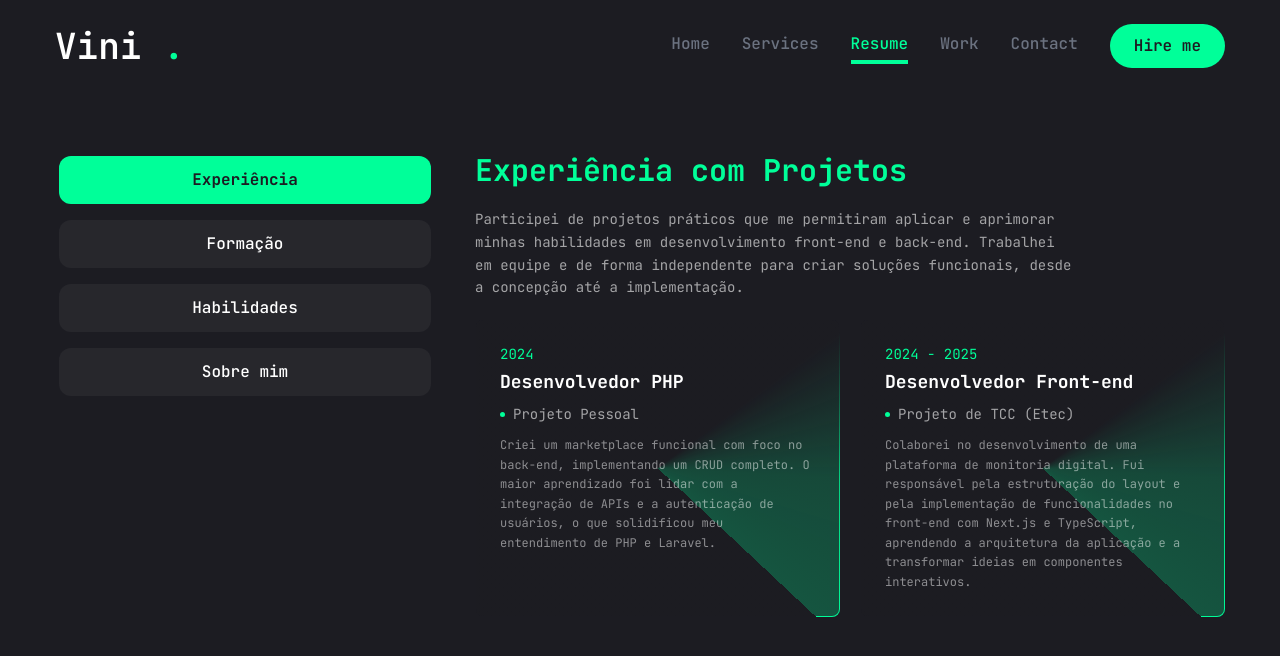
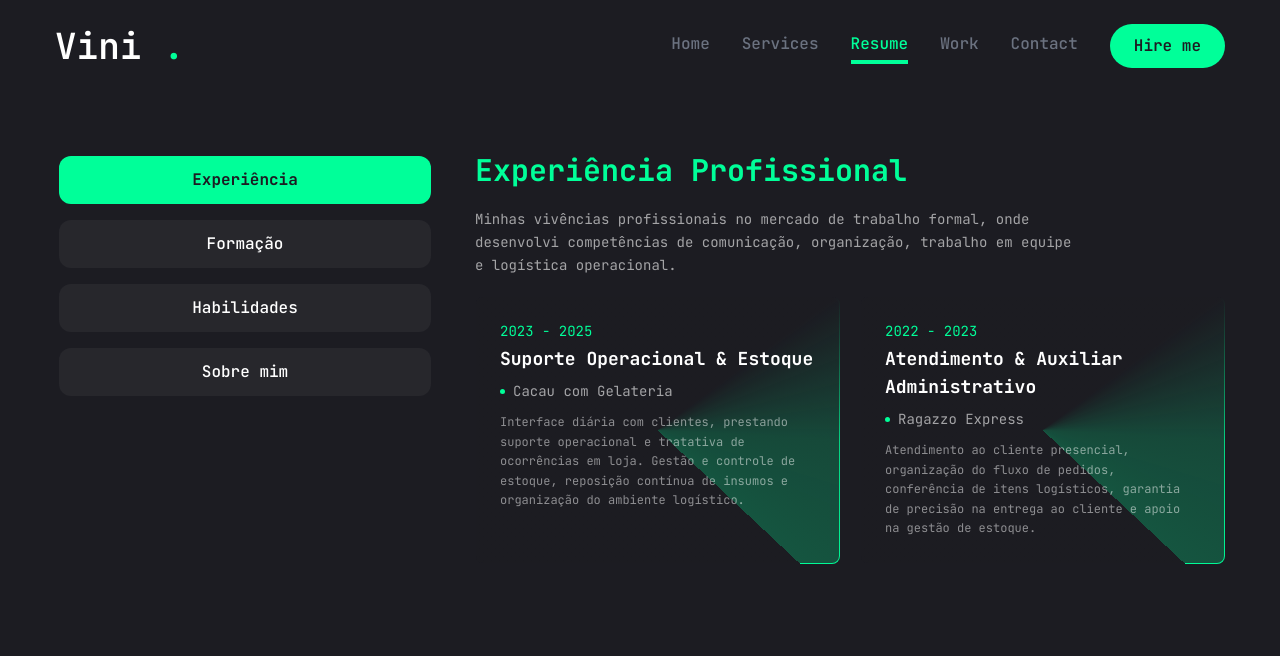
Before and after one commit to Penedov/portfolio_vini, a Next.js app: page /resume in a window 1280 px wide. Shown: the top 656 px of the page. Built offline with nearby package versions, Linux system fonts and the light colour scheme.

Commit message:
feat: update resume with real CV information

```diff
--- a/app/resume/page.jsx
+++ b/app/resume/page.jsx
@@ -22,19 +22,19 @@ import { Tabs, TabsContent, TabsList, TabsTrigger } from "@/components/ui/tabs";
 const about = {
   title: "Sobre mim",
   description:
-    "Desenvolvedor com forte interesse em back-end e ambição de me tornar um profissional full-stack. Embora tenha mais experiência com PHP, minha paixão está em aprender e construir projetos com tecnologias como Java e TypeScript. Estou em busca da minha primeira oportunidade para colaborar em projetos desafiadores e continuar crescendo na área.",
+    "Estudante de Análise e Desenvolvimento de Sistemas com sólida formação técnica pela ETEC e cursando nível superior na FATEC. Sou uma pessoa comunicativa, organizada, proativa e com grande facilidade em aprender novas tarefas. Busco aplicar meus conhecimentos teóricos e práticos em tecnologia para contribuir com o sucesso de equipes de desenvolvimento.",
   Info: [
     {
       fieldname: "Nome",
-      fieldvalue: "Vinicius",
+      fieldvalue: "Vinicius Santos Penedo",
     },
     {
       fieldname: "Telefone",
-      fieldvalue: "(11) 95895-3041",
+      fieldvalue: "(11) 98513-6752",
     },
     {
       fieldname: "Experiência",
-      fieldvalue: "1 ano",
+      fieldvalue: "3 anos",
     },
     {
       fieldname: "Instagram",
@@ -46,7 +46,7 @@ const about = {
     },
     {
       fieldname: "E-mail",
-      fieldvalue: "Viniciuspenedo2003@gmail.com",
+      fieldvalue: "viniciuspenedo2003@gmail.com",
     },
     {
       fieldname: "Freelance",
@@ -54,27 +54,27 @@ const about = {
     },
     {
       fieldname: "Idiomas",
-      fieldvalue: "Português, Inglês",
+      fieldvalue: "Português (Nativo), Inglês (Básico)",
     },
   ],
 };
 
 const experience = {
   icon: "/assets/resume/badge.svg",
-  title: "Experiência com Projetos",
-  description:"Participei de projetos práticos que me permitiram aplicar e aprimorar minhas habilidades em desenvolvimento front-end e back-end. Trabalhei em equipe e de forma independente para criar soluções funcionais, desde a concepção até a implementação.",
+  title: "Experiência Profissional",
+  description: "Minhas vivências profissionais no mercado de trabalho formal, onde desenvolvi competências de comunicação, organização, trabalho em equipe e logística operacional.",
   items: [
     {
-      company: "Projeto Pessoal",
-      position: "Desenvolvedor PHP",
-      duration: "2024",
-      work:" Criei um marketplace funcional com foco no back-end, implementando um CRUD completo. O maior aprendizado foi lidar com a integração de APIs e a autenticação de usuários, o que solidificou meu entendimento de PHP e Laravel.",
+      company: "Cacau com Gelateria",
+      position: "Suporte Operacional & Estoque",
+      duration: "2023 - 2025",
+      work: "Interface diária com clientes, prestando suporte operacional e tratativa de ocorrências em loja. Gestão e controle de estoque, reposição contínua de insumos e organização do ambiente logístico.",
     },
     {
-      company: "Projeto de TCC (Etec)",
-      position: "Desenvolvedor Front-end",
-      duration: "2024 - 2025",
-      work: "Colaborei no desenvolvimento de uma plataforma de monitoria digital. Fui responsável pela estruturação do layout e pela implementação de funcionalidades no front-end com Next.js e TypeScript, aprendendo a arquitetura da aplicação e a transformar ideias em componentes interativos.",
+      company: "Ragazzo Express",
+      position: "Atendimento & Auxiliar Administrativo",
+      duration: "2022 - 2023",
+      work: "Atendimento ao cliente presencial, organização do fluxo de pedidos, conferência de itens logísticos, garantia de precisão na entrega ao cliente e apoio na gestão de estoque.",
     },
   ]
 }
@@ -82,23 +82,34 @@ const experience = {
 const education = {
   icon: "/assets/resume/cap.svg",
   title: "Minha Formação",
-  description:"Sou graduado em Ciência da Computação pela Universidade da Califórnia, Berkeley. Tenho uma sólida formação em ciência da computação e programação. Sou apaixonado por usar tecnologia para resolver problemas e causar um impacto positivo no mundo.",
-  items:[ {
-    institution: "Universidade da Califórnia",
-    degree: "Bacharelado em Ciência da Computação",
-    duration: "2010 - 2014",
+  description: "Meu percurso educacional focado em tecnologia da informação e qualificações complementares.",
+  items: [
+    {
+      institution: "Fatec",
+      degree: "Tecnologia em Análise e Desenvolvimento de Sistemas",
+      duration: "Cursando",
     },
     {
-    institution: "Universidade de Stanford",
-    degree: "Mestrado em Engenharia de Software",
-    duration: "2014 - 2016",
+      institution: "Etec",
+      degree: "Técnico em Análise e Desenvolvimento de Sistemas",
+      duration: "Concluído em 2025",
+    },
+    {
+      institution: "Fundação Bradesco",
+      degree: "Curso de Excel Intermediário",
+      duration: "Concluído em 2025",
+    },
+    {
+      institution: "Ensino Médio",
+      degree: "Ensino Médio Completo",
+      duration: "Concluído em 2021",
     },
   ]
 };
 
 const skills = {
   title: "Minhas Habilidades",
-  description: "Tenho experiência com HTML, CSS, JavaScript, React e Next.js. Estou sempre em busca de novos desafios e oportunidades para aprender e crescer como desenvolvedor.",
+  description: "Desenvolvo projetos com HTML, CSS, JavaScript, React e Next.js. Além das habilidades técnicas, possuo forte foco em competências como proatividade, organização, adaptabilidade e gestão de tempo.",
   skillsList :[
     {
       icon: <FaHtml5 />,
```
